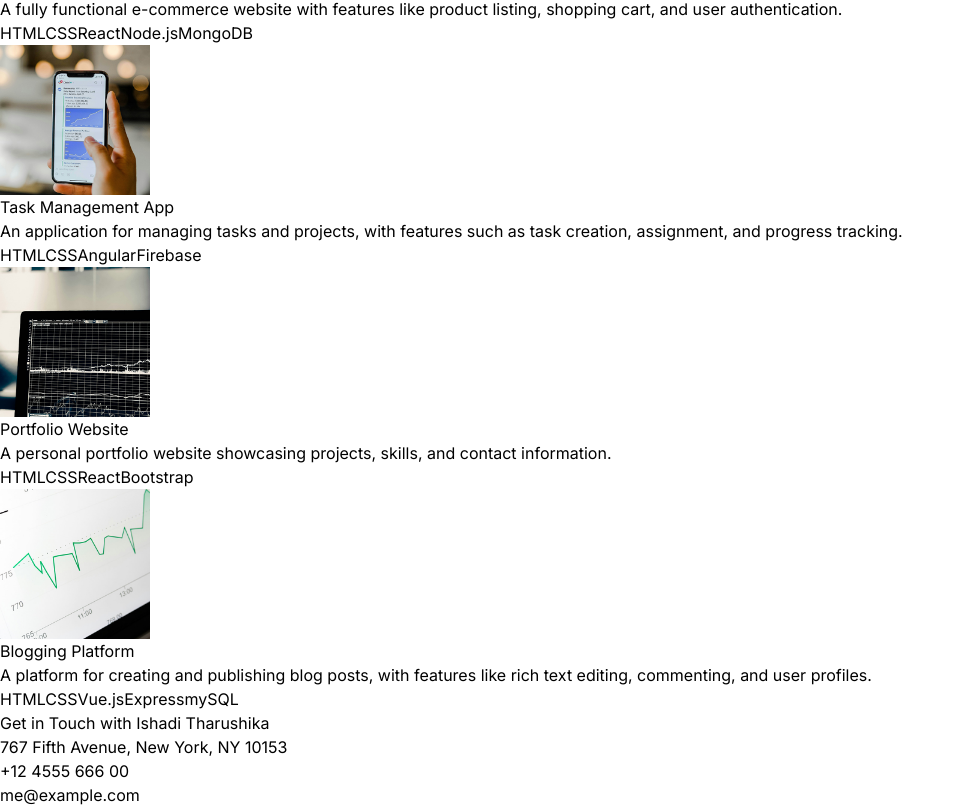
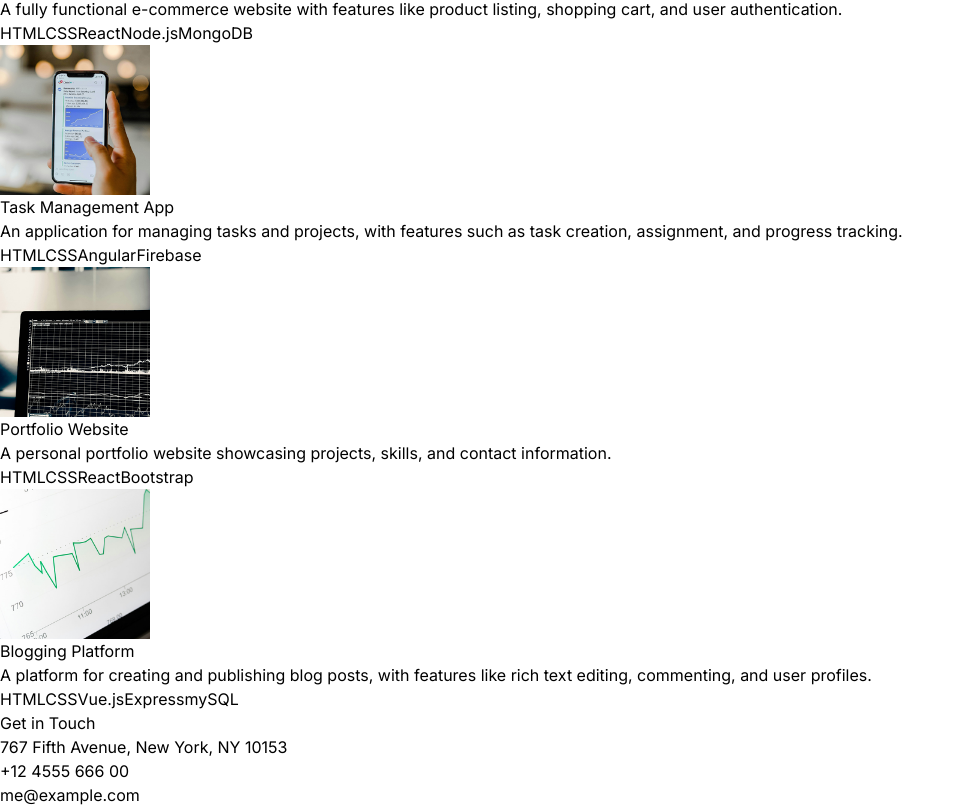
Before and after one commit to HMDITharushika/ishadi-tharushika-portfolio, a React (Vite) app: page / in a window 1280 px wide. Shown: the part 2255-3062 px from the top of the page, without its empty margins (0-960 px from the left). Built offline with nearby package versions, Linux system fonts and the light colour scheme.

Commit message:
Update Contact.jsx

```diff
--- a/src/components/Contact.jsx
+++ b/src/components/Contact.jsx
@@ -11,7 +11,7 @@ const Contact = () => {
         transition={{ duration: 0.5 }}
         className="my-10 text-center text-4xl"
       >
-        Get in Touch with Ishadi Tharushika
+        Get in Touch
       </motion.h2>
 
       <div className="text-center tracking-tighter">
```
